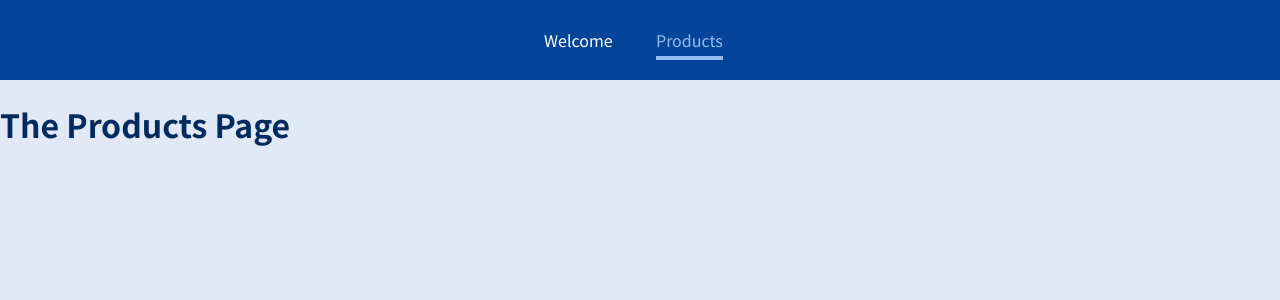
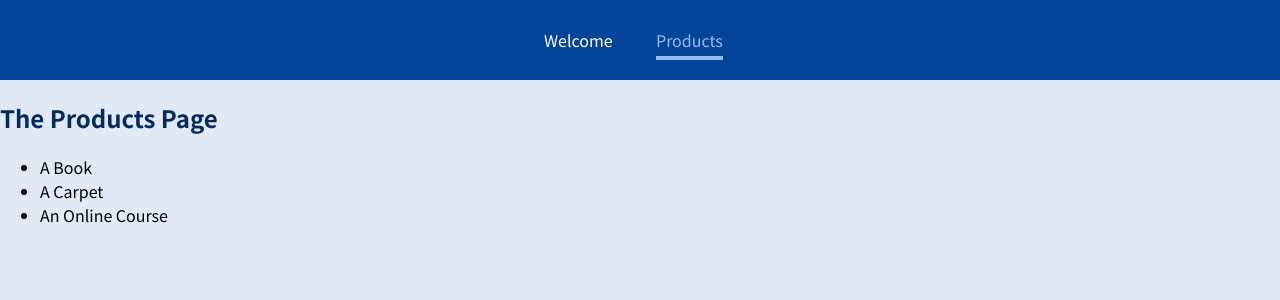
Before and after one commit to kkata/learning-react-complete-guide, a JavaScript app: page /products in a window 1280 px wide. Shown: the top 300 px of the page. Built offline with nearby package versions, Linux system fonts and the light colour scheme.

Commit message:
270. Adding Dynamic Routes with Params

```diff
--- a/src/App.js
+++ b/src/App.js
@@ -2,6 +2,7 @@
 import Welcome from "./pages/Welcome";
 import Products from "./pages/Products";
 import MainHeader from "./components/MainHeader";
+import ProductDetail from "./pages/ProductDetail";
 
 const App = () => {
   return (
@@ -13,6 +14,9 @@
       <Route path="/products">
         <Products />
       </Route>
+      <Route path="/product-detail/:productId">
+        <ProductDetail />
+      </Route>
     </div>
   );
 };
--- /dev/null
+++ b/src/pages/ProductDetail.js
@@ -0,0 +1,9 @@
+const ProductDetail = () => {
+  return (
+    <section>
+      <h1>Product Detail</h1>
+    </section>
+  );
+};
+
+export default ProductDetail;
--- a/src/pages/Products.js
+++ b/src/pages/Products.js
@@ -1,5 +1,14 @@
 const Products = () => {
-  return <h1>The Products Page</h1>;
+  return (
+    <section>
+      <h1>The Products Page</h1>
+      <ul>
+        <li>A Book</li>
+        <li>A Carpet</li>
+        <li>An Online Course</li>
+      </ul>
+    </section>
+  );
 };
 
 export default Products;
```
